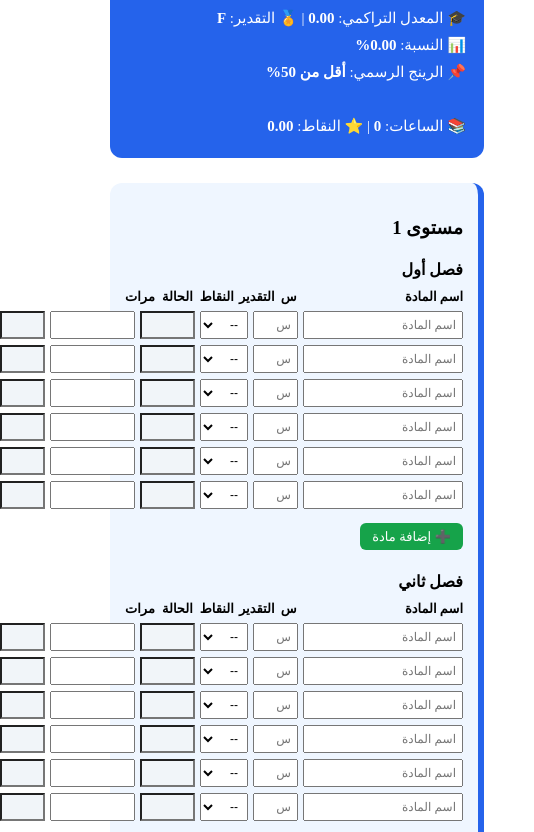
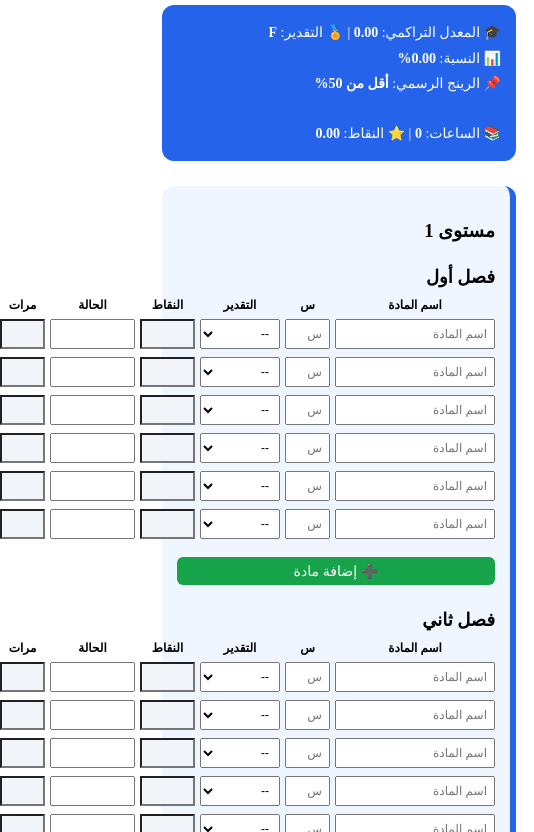
Before and after one commit to Mexecy/e-Mexecy-gpa-smart-for-cs-modern-academy, a plain HTML site: page index.html in a window 390 px wide. Shown: the part 92-924 px from the top of the page, 534 px wide, since content can reach past the window. Drawn offline with Linux system fonts and the light colour scheme.

Commit message:
Add responsive styles for mobile layout

```diff
--- a/style.css
+++ b/style.css
@@ -173,3 +173,64 @@ input,select{
     background:#ef4444;
     color:#fff;
 }
+/* ===============================
+   📱 ضبط شكل الموبايل العمودي
+=================================*/
+
+@media (max-width: 768px){
+
+    .container{
+        padding:10px;
+    }
+
+    .dashboard-box{
+        font-size:14px;
+        padding:15px;
+        line-height:1.8;
+    }
+
+    .level-card{
+        padding:15px;
+        margin-bottom:20px;
+    }
+
+    .semester h4{
+        font-size:18px;
+        margin-bottom:10px;
+    }
+
+    /* الهيدر */
+    .subject-header{
+        display:grid;
+        grid-template-columns: 2fr 0.8fr 1fr 1fr 1.3fr 0.7fr;
+        gap:5px;
+        font-size:12px;
+        text-align:center;
+    }
+
+    /* الصفوف */
+    .subject-row{
+        display:grid;
+        grid-template-columns: 2fr 0.8fr 1fr 1fr 1.3fr 0.7fr;
+        gap:5px;
+        margin-bottom:8px;
+    }
+
+    .subject-row input,
+    .subject-row select{
+        font-size:12px;
+        padding:6px;
+    }
+
+    .subject-status{
+        font-size:11px;
+        padding:5px;
+    }
+
+    .add-btn{
+        width:100%;
+        margin-top:10px;
+        font-size:14px;
+    }
+
+}
```
